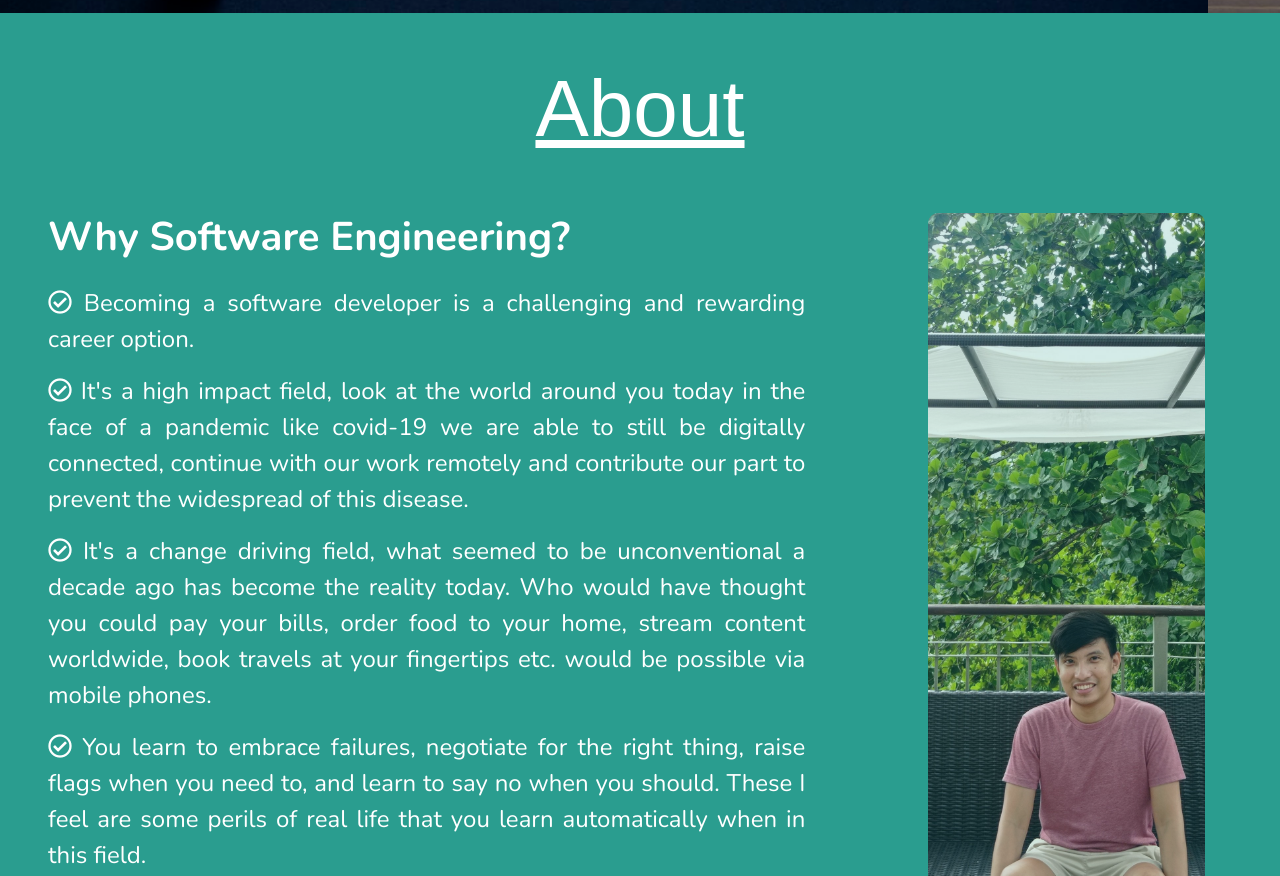
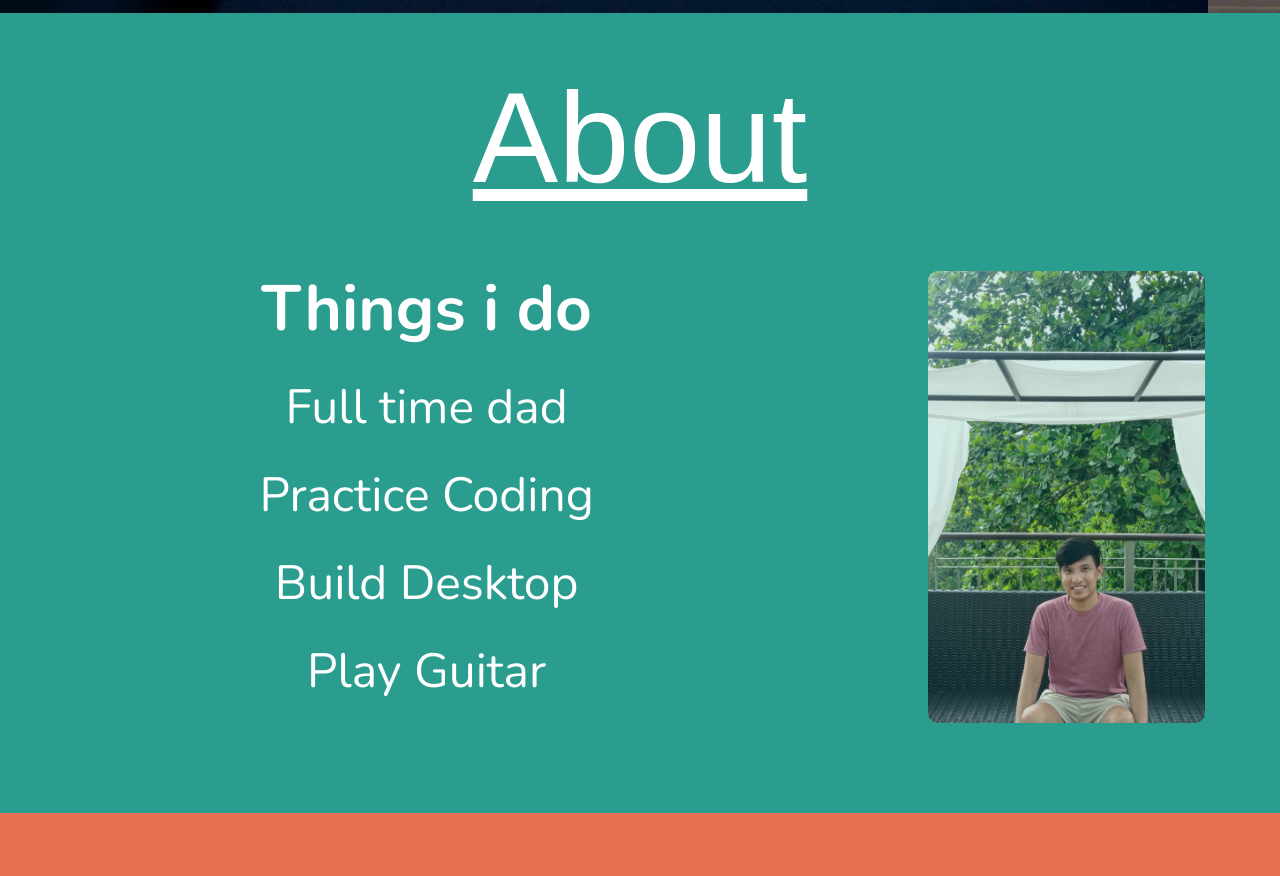
Before and after one commit to jericmalcodev/webportfolio, a plain HTML site: page index.html in a window 1280 px wide. Shown: the part 787-1663 px from the top of the page. Drawn offline with nearby package versions, Linux system fonts and the light colour scheme; a web font is replaced by a local one.

Commit message:
added new mods

```diff
--- a/index.html
+++ b/index.html
@@ -71,17 +71,12 @@
       </div>
 
       <div class="row padding">
-        <div class="col-xs-12 col-md-12 col-lg-8 px-5 text-white text-justify">
-          <h2 class="pb-3 text-white">Why Software Engineering?</h2>
-          <p class="lead"><i class="far fa-check-circle"></i> Becoming a software developer is a challenging and rewarding career option.</p>
-          <p class="lead">
-            <i class="far fa-check-circle"></i> It's a high impact field, look at the world around you today in the face of a pandemic like covid-19 we are able to still be digitally connected, continue with our work remotely and contribute our part to prevent the widespread of this disease.
-          </p>
-          <p class="lead">
-            <i class="far fa-check-circle"></i>
-            It's a change driving field, what seemed to be unconventional a decade ago has become the reality today. Who would have thought you could pay your bills, order food to your home, stream content worldwide, book travels at your fingertips etc. would be possible via mobile phones.
-          </p>
-          <p class="lead"><i class="far fa-check-circle"></i> You learn to embrace failures, negotiate for the right thing, raise flags when you need to, and learn to say no when you should. These I feel are some perils of real life that you learn automatically when in this field.</p>
+        <div class="col-xs-12 col-md-12 col-lg-8 px-5 text-white text-justify text-center">
+          <h2 class="pb-3 text-white">Things i do</h2>
+          <p class="lead">Full time dad</p>
+          <p class="lead">Practice Coding</p>
+          <p class="lead">Build Desktop</p>
+          <p class="lead">Play Guitar</p>
         </div>
 
         <div class="col-xs-12 col-md-12 col-lg-4">
--- a/style.css
+++ b/style.css
@@ -83,17 +83,17 @@ html {
 }
 #about h3 {
   font-family: "Aclonica", sans-serif;
-  font-size: 5rem;
+  font-size: 8rem;
   text-decoration: underline;
 }
 
 #about h2 {
-  font-size: 2.5rem;
+  font-size: 4rem;
   font-weight: 700;
 }
 
 .lead {
-  font-size: 1.5rem;
+  font-size: 3rem;
 }
 
 #about img {
```
